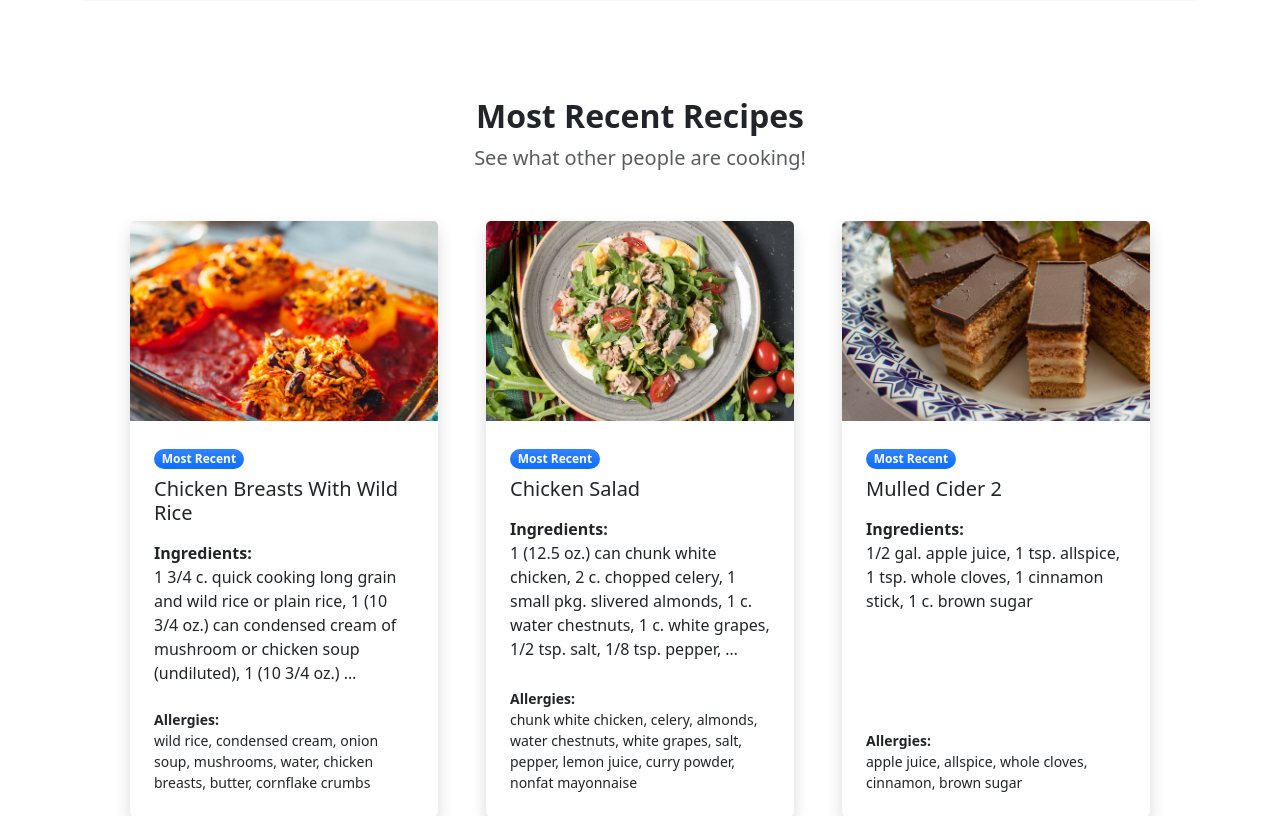
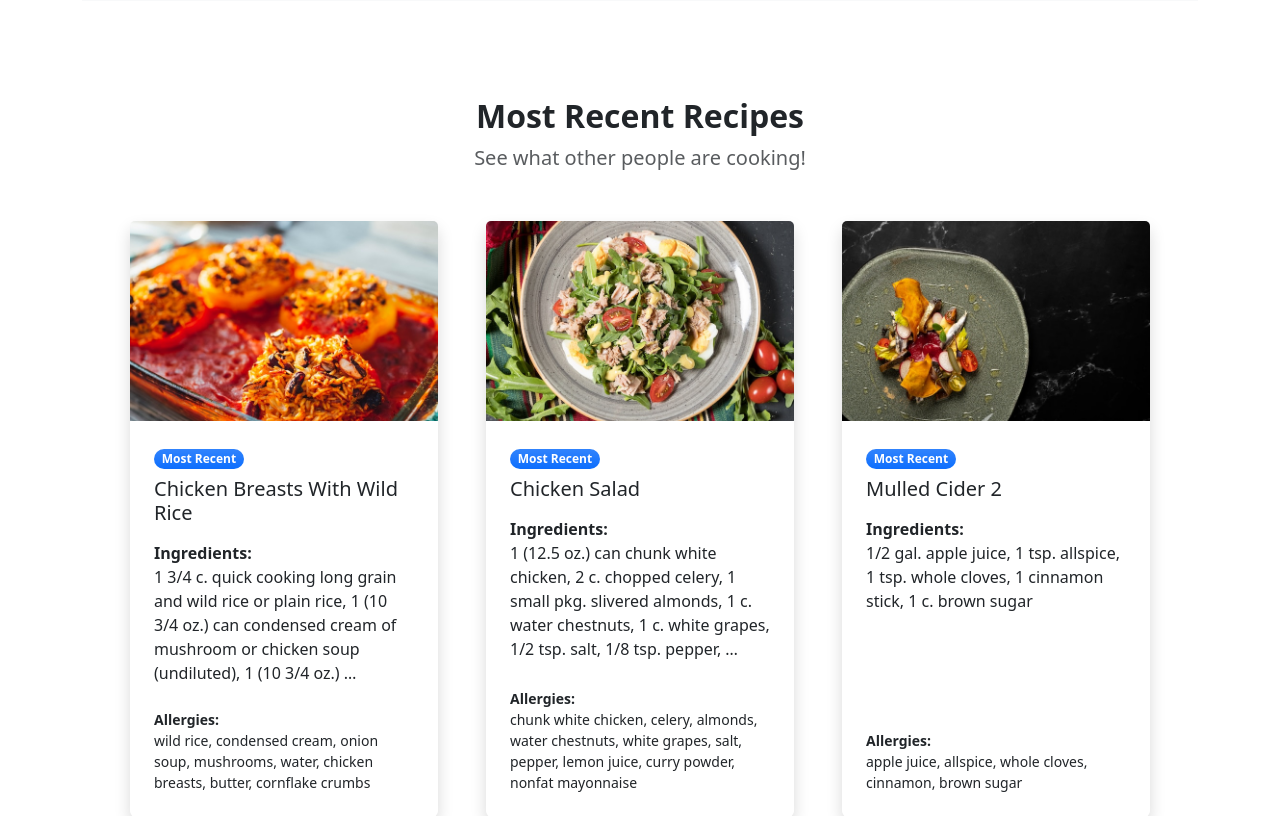
Before and after one commit to robert-daniels/CartBuilder, a Django app: page /cartbuilder/ in a window 1280 px wide. Shown: the part 1517-2333 px from the top of the page. Run offline with Django 4.2, Linux system fonts and the light colour scheme; data comes from the database, SQL or seed files in the repository; grey boxes labelled with a size stand in for pictures from a placeholder-image service; some libraries are stand-ins or nearby versions.

Commit message:
Fix Pic PATH

```diff
--- a/CartBuilderApplication/templates/components/home_page/food_for_thought_card.html
+++ b/CartBuilderApplication/templates/components/home_page/food_for_thought_card.html
@@ -13,7 +13,7 @@
                     </div>
                 </div>
             </div>
-            <div class="col-xl-5 col-xxl-6 d-none d-xl-block text-center"><img class="img-fluid rounded-3 my-5" src="{% static "./assets/other/food_plate.jpg" %}" alt="..." /></div>
+            <div class="col-xl-5 col-xxl-6 d-none d-xl-block text-center"><img class="img-fluid rounded-3 my-5" src="{% static "/assets/other/food_plate.jpg" %}" alt="..." /></div>
         </div>
     </div>
 </header>
--- a/CartBuilderApplication/templates/components/home_page/top_recipe_card.html
+++ b/CartBuilderApplication/templates/components/home_page/top_recipe_card.html
@@ -13,7 +13,7 @@
         {% if recipe.recipeImage %}
             <img class="card-img-top card-img-top-fixed" src="{{ recipe.recipeImage.url }}" alt="Recipe image" />
         {% else %}
-            <img class="card-img-top card-img-top-fixed" src="{% static "./assets/other/Food_image_small.jpg" %}" alt="Default image" />
+            <img class="card-img-top card-img-top-fixed"src="{% static "/assets/other/food_plate.jpg" %}" alt="..." />
         {% endif %}
         <div class="card-body p-4">
             <div class="badge bg-primary bg-gradient rounded-pill mb-2">Most Recent</div>
```
